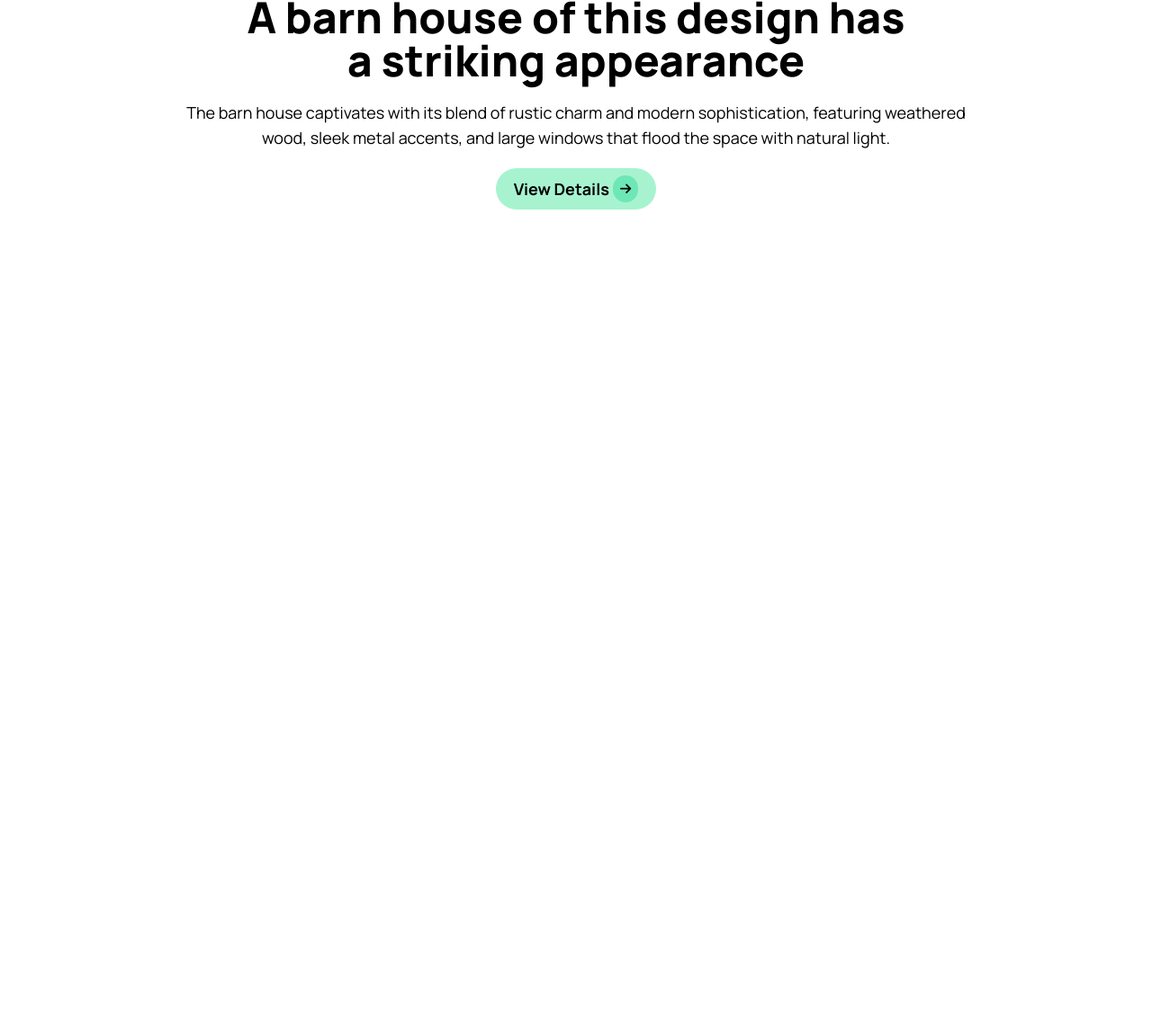
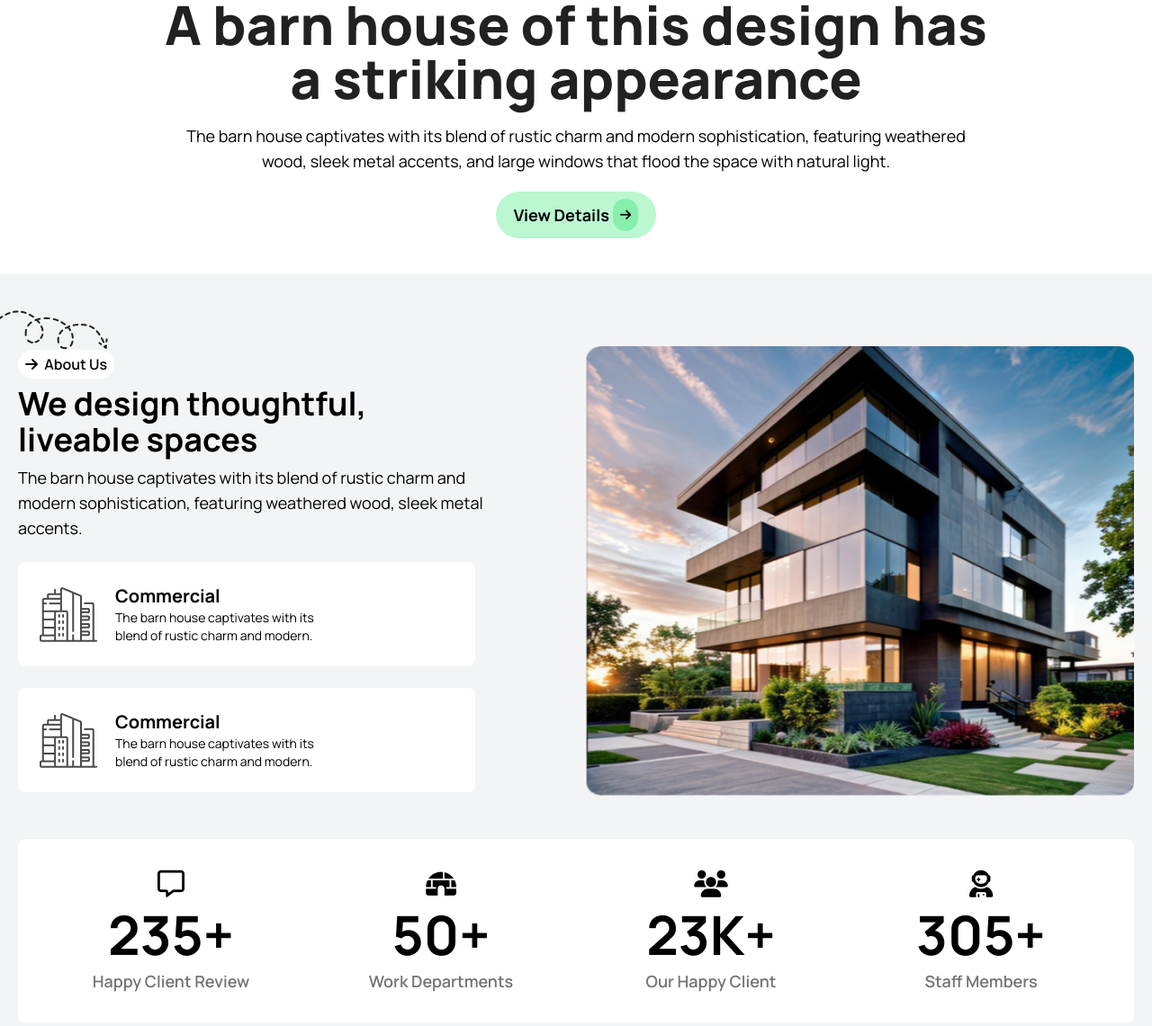
Before and after one commit to codebyahadul/interio-nest, a plain HTML site: page index.html in a window 1280 px wide. Shown: the part 439-1580 px from the top of the page at 90% size. Before the commit the page ends 800 px from the top, so only its background shows below. Drawn offline with nearby package versions, Linux system fonts and the light colour scheme.

Commit message:
added about us

```diff
--- a/index.html
+++ b/index.html
@@ -7,6 +7,8 @@
     <title>InterioNest</title>
     <!-- tailwind cdn link -->
     <link href="https://cdn.jsdelivr.net/npm/tailwindcss@2.2.19/dist/tailwind.min.css" rel="stylesheet">
+    <script src="https://cdn.tailwindcss.com?plugins=forms,typography,aspect-ratio,line-clamp"></script>
+
     <!-- font awesome cdn link -->
     <link rel="stylesheet" href="https://cdnjs.cloudflare.com/ajax/libs/font-awesome/6.6.0/css/all.min.css"
         integrity="sha512-Kc323vGBEqzTmouAECnVceyQqyqdsSiqLQISBL29aUW4U/M7pSPA/gEUZQqv1cwx4OnYxTxve5UMg5GT6L4JJg=="
@@ -21,11 +23,11 @@
 </head>
 
 <body>
-    <div class="bg-gradient-to-t from-[#FFF] to-[#FFFFFF]">
+    <div class="bg-white">
         <nav class="container mx-auto flex justify-between items-center my-3 md:my-5 px-3 md:px-5">
             <div class="flex items-center gap-2">
-                <div class="flex items-center justify-center p-1 md:p-2 bg-green-300 rounded-full">
-                    <i class="fa-solid fa-arrow-right text-xs md:text-sm lg:text-lg"></i>
+                <div class="flex items-center justify-center px-2 py-1 md:px-4 md:py-2 bg-green-300 rounded-full">
+                    <i class="fa-solid fa-arrow-right text-xs md:text-sm lg:text-lg -rotate-45"></i>
                 </div>
                 <a href="#" class="text-xl md:text-2xl lg:text-3xl font-bold">InterioNest</a>
             </div>
@@ -40,18 +42,18 @@
             </div>
             <div class="flex items-center gap-3">
                 <div class=" items-center gap-1 md:gap-3 lg:gap-5 hidden md:flex">
-                    <div class="p-1 md:p-2 lg:p-3 cursor-pointer flex items-center justify-center rounded-full border">
+                    <div class="px-3 py-2 cursor-pointer flex items-center justify-center rounded-full border">
                         <i class="fa-solid fa-magnifying-glass text-xs md:text-sm lg:text-lg"></i>
                     </div>
-                    <div class="p-1 md:p-2 lg:p-3 cursor-pointer flex items-center justify-center rounded-full border">
+                    <div class="px-3 py-2 cursor-pointer flex items-center justify-center rounded-full border">
                         <i class="fa-solid fa-basket-shopping text-xs md:text-sm lg:text-lg"></i>
                     </div>
                     <button
                         class="text-xs md:text-sm lg:text-lg font-bold px-2 md:px-3 lg:px-5 py-2 rounded-full bg-green-300 flex items-center gap-1">Book
                         Consult
                         <div
-                            class="flex items-center justify-center p-2 bg-black text-white outline-none rounded-full ">
-                            <i class="fa-solid fa-arrow-up-right-from-square text-xs font-thin"></i>
+                            class="flex items-center justify-center px-2 py-1 bg-black text-white outline-none rounded-full ">
+                            <i class="fa-solid fa-arrow-right text-sm -rotate-45"></i>
                         </div>
                     </button>
                 </div>
@@ -64,10 +66,8 @@
         <section class="container mx-auto px-3 md:px-5">
             <div class="w-full flex flex-col justify-center items-center  text-center">
                 <img src="./assets/banner.png" alt="">
-                <h1
-                    class="text-2xl md:text-4xl lg:text-5xl font-black md:max-w-xl lg:max-w-3xl text-[#212121]">
-                    A barn house of
-                    this design has a striking appearance</h1>
+                <h1 class="text-2xl md:text-4xl lg:text-6xl font-black text-[#212121] lg:w-9/12">
+                    A barn house of this design has a striking appearance</h1>
                 <p class="text-xs md:text-sm lg:text-lg md:max-w-xl lg:max-w-4xl my-2 md:my-3 lg:my-5">The barn house
                     captivates with its blend of rustic charm and modern sophistication, featuring weathered wood, sleek
                     metal accents, and large windows that flood the space with natural light.</p>
@@ -82,7 +82,74 @@
             </div>
         </section>
     </div>
+    <!-- main section start -->
     <main>
+        <section class="bg-gray-100 my-5 md:my-8 lg:my-10 py-5 md:py-8 lg:py-10">
+            <div class="container mx-auto px-3 md:px-5 relative">
+                <div class="absolute top-0 -left-2 hidden lg:block">
+                    <img src="./assets/Vector.png" alt="">
+                </div>
+                <div class="flex flex-col lg:flex-row justify-between items-center gap-5 pt-10">
+                    <div class="flex-1 space-y-6">
+                        <div class="flex flex-col justify-center items-center lg:items-start space-y-2">
+                            <div class="flex">
+                                <button class="px-2 py-1 bg-white rounded-full font-semibold"> <i
+                                        class="fa-solid fa-arrow-right mr-1"></i> About Us</button>
+                            </div>
+                            <h1 class="text-xl md:text-4xl font-bold lg:w-2/3">We design thoughtful, liveable spaces
+                            </h1>
+                            <p class="text-xs md:text-sm lg:text-lg lg:w-11/12">The barn house captivates with its blend
+                                of rustic charm and
+                                modern sophistication, featuring weathered wood, sleek metal accents.</p>
+                        </div>
+                        <div class="flex flex-col md:flex-row lg:flex-col gap-6">
+                            <div class="bg-white p-6 lg:w-5/6 rounded-lg flex items-start lg:items-center gap-5">
+                                <img src="./assets/commercial.png" alt="">
+                                <div>
+                                    <h1 class="text-lg md:text-xl font-bold">Commercial</h1>
+                                    <p class="w-full md:w-4/6 text-xs md:text-sm">The barn house captivates with its
+                                        blend of rustic charm and modern.</p>
+                                </div>
+                            </div>
+                            <div class="bg-white p-6 lg:w-5/6 rounded-lg flex items-start lg:items-center gap-5">
+                                <img src="./assets/commercial.png" alt="">
+                                <div>
+                                    <h1 class="text-lg md:text-xl font-bold">Commercial</h1>
+                                    <p class="w-full md:w-4/6 text-xs md:text-sm">The barn house captivates with its
+                                        blend of rustic charm and modern.</p>
+                                </div>
+                            </div>
+                        </div>
+                    </div>
+                    <div class="flex-1 w-full">
+                        <img class="w-full md:h-[500px] bg-contain" src="./assets/Rectangle.png" alt="">
+                    </div>
+                </div>
+                <!-- client review  -->
+                <div class="bg-white p-8 my-5 md:my-8 lg:my-12 rounded-lg grid grid-cols-1 md:grid-cols-2 lg:grid-cols-4 justify-around items-center gap-6">
+                    <div class="text-center space-y-2">
+                        <i class="fa-regular fa-message text-lg md:text-xl lg:text-3xl"></i>
+                        <h1 class="text-2xl md:text-4xl lg:text-6xl font-bold">235+</h1>
+                        <p class="text-sm md:text-lg text-[#737373] font-semibold">Happy Client Review</p>
+                    </div>
+                    <div class="text-center space-y-2">
+                        <i class="fa-solid fa-igloo text-lg md:text-xl lg:text-3xl"></i>
+                        <h1 class="text-2xl md:text-4xl lg:text-6xl font-bold">50+</h1>
+                        <p class="text-sm md:text-lg text-[#737373] font-semibold">Work Departments</p>
+                    </div>
+                    <div class="text-center space-y-2">
+                        <i class="fa-solid fa-users text-lg md:text-xl lg:text-3xl"></i>
+                        <h1 class="text-2xl md:text-4xl lg:text-6xl font-bold">23K+</h1>
+                        <p class="text-sm md:text-lg text-[#737373] font-semibold">Our Happy Client</p>
+                    </div>
+                    <div class="text-center space-y-2">
+                        <i class="fa-solid fa-user-astronaut text-lg md:text-xl lg:text-3xl"></i>
+                        <h1 class="text-2xl md:text-4xl lg:text-6xl font-bold">305+</h1>
+                        <p class="text-sm md:text-lg text-[#737373] font-semibold">Staff Members</p>
+                    </div>
+                </div>
+            </div>
+        </section>
     </main>
 </body>
 
```
